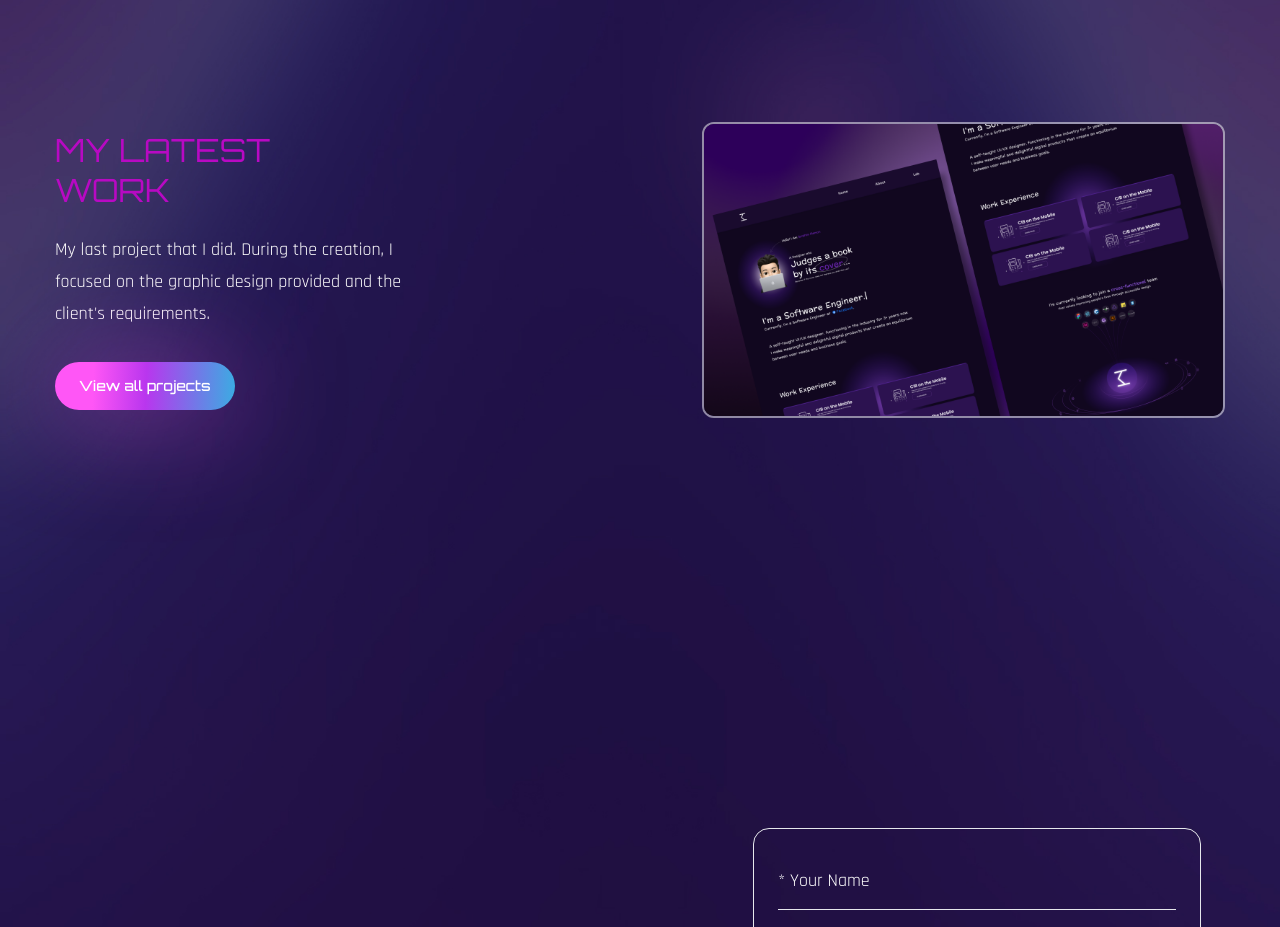
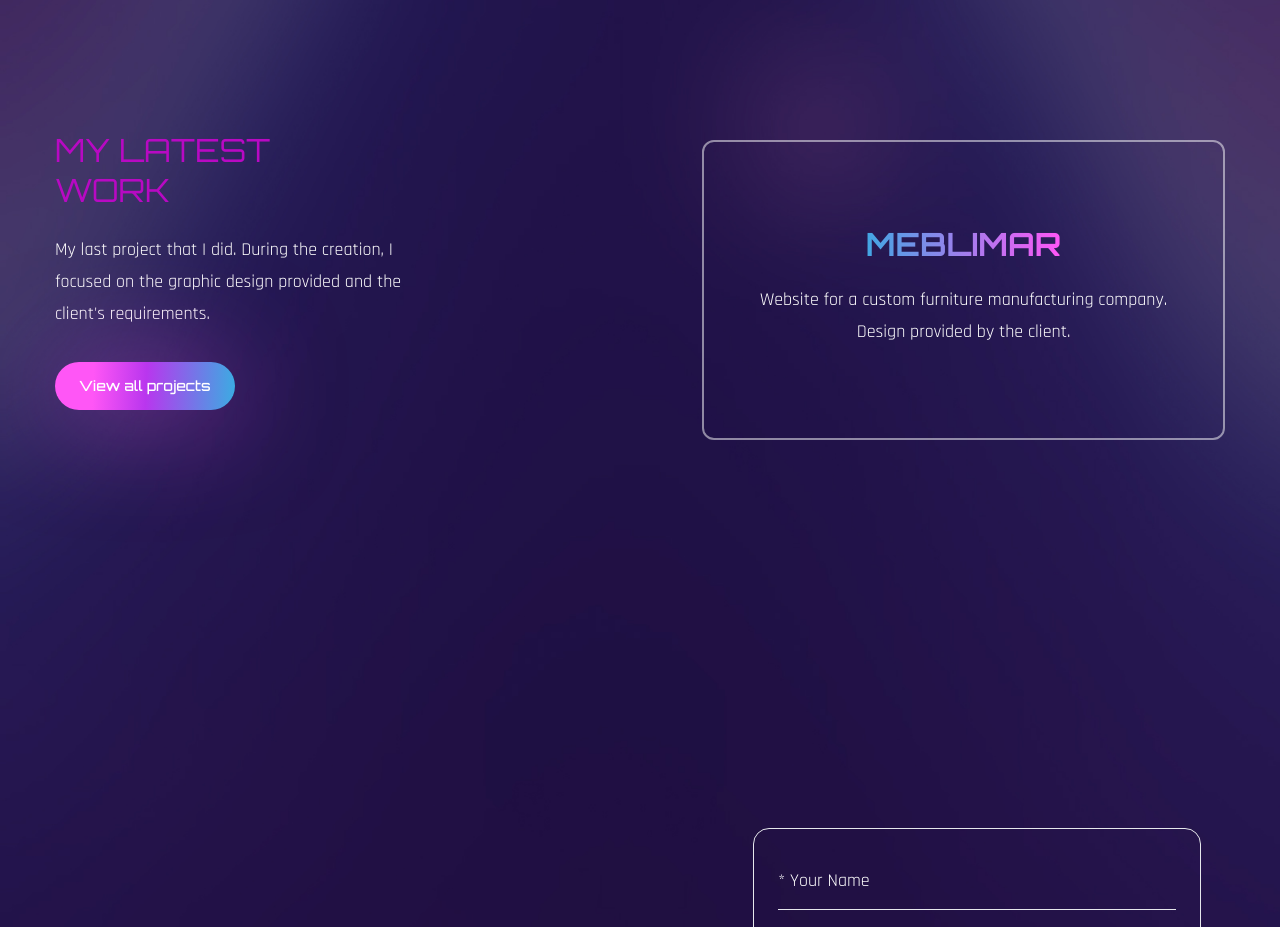
Before and after one commit to KamilJustynski/Portfolio, a React (Create React App) app: page / in a window 1280 px wide. Shown: the part 2440-3367 px from the top of the page. Built offline with nearby package versions, Linux system fonts and the light colour scheme; a web font is replaced by a local one.

Commit message:
changed in work

```diff
--- a/src/components/Work.tsx
+++ b/src/components/Work.tsx
@@ -1,6 +1,5 @@
 import { motion } from "framer-motion";
 import { fadeIn } from "../variant";
-import img1 from "../assets/portfolio-img1.png";
 import { GITHUB_LINK } from "../helpers";
 
 export const Work = () => {
@@ -32,20 +31,19 @@ export const Work = () => {
                   </a>
                 </div>
               </div>
-              <div className="group flex flex-1 relative overflow-hidden border-2 border-white/50 rounded-xl max-w-[700px]">
+              <a rel="noreferrer" target="_blank" href="https://www.meblimar.com/" className="group flex flex-1 relative overflow-hidden border-2 border-white/50 lg:h-[300px] mt-10 rounded-xl lg:w-[700px] max-w-[700px]">
                 <div className="group-hover:bg-black/70 w-full h-full absolute z-40 transition-all duration-300"></div>
-                <img
-                    className="group-hover:scale-125 transition-all duration-500 w-full h-full object-cover"
-                    src={img1}
-                    alt=""
-                />
-                <div className="absolute -bottom-full left-12 group-hover:bottom-24 transition-all duration-500 z-50">
-                  <span className="text-gradient">UI/UX Design</span>
+                <div className="w-full h-full pb-6 justify-center flex flex-col pt-5 items-center">
+                  <h2 className="h2 text-gradient">MEBLIMAR</h2>
+                  <p className="text-center max-w-[500px] px-10">Website for a custom furniture manufacturing company. Design provided by the client.</p>
                 </div>
-                <div className="absolute -bottom-full left-12 group-hover:bottom-14 transition-all duration-700 z-50">
-                  <span className="text-3xl text-white">Project Title</span>
+                <div className="absolute -bottom-full left-12 group-hover:bottom-16 transition-all duration-500 z-50">
+                  <span className="text-gradient">Programming</span>
                 </div>
-              </div>
+                <div className="absolute -bottom-full left-12 group-hover:bottom-6 transition-all duration-700 z-50">
+                  <span className="text-3xl text-white">Meblimar</span>
+                </div>
+              </a>
             </motion.div>
           </div>
         </div>
```
Also changed, not shown: src/assets/portfolio-img2.png (deleted).
